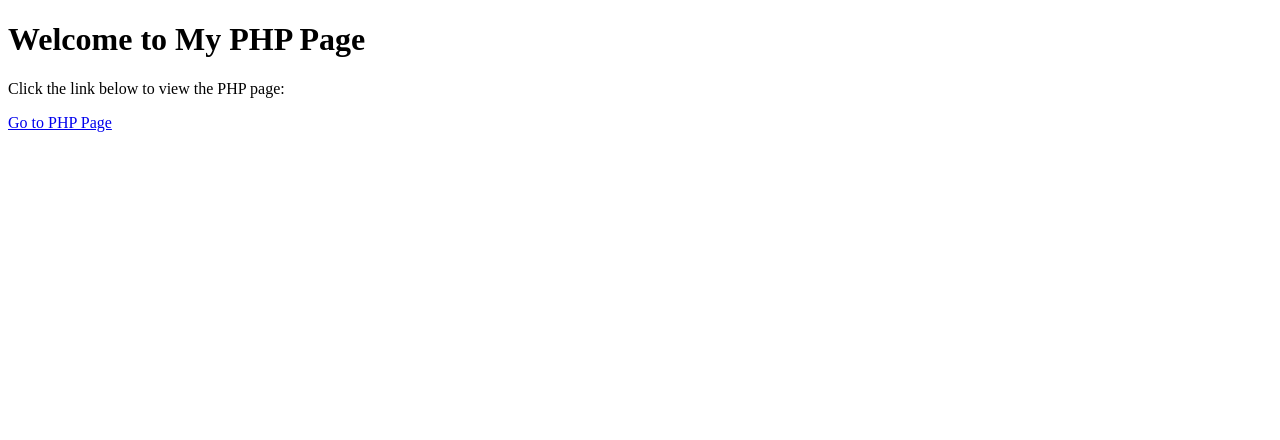
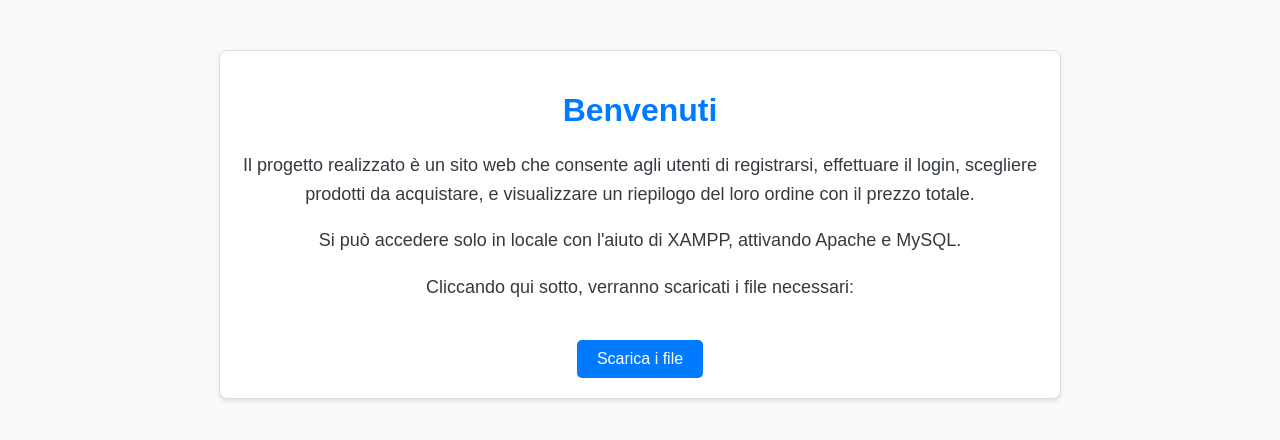
Before and after one commit to franciizor/capolavoro, a PHP site: page / in a window 1280 px wide. Shown: the top 440 px of the page. Run offline with PHP 8.4, Linux system fonts and the light colour scheme.

Commit message:
ultime sistemazioni

```diff
--- a/index.html
+++ b/index.html
@@ -1,11 +1,56 @@
 <!DOCTYPE html>
-<html>
+<html lang="it">
 <head>
-    <title>My PHP Page</title>
+    <meta charset="UTF-8">
+    <meta name="viewport" content="width=device-width, initial-scale=1.0">
+    <title>Progetto PHP</title>
+    <style>
+        body {
+            font-family: Arial, sans-serif;
+            background-color: #f8f9fa;
+            color: #343a40;
+            margin: 0;
+            padding: 0;
+            text-align: center;
+        }
+        .container {
+            max-width: 800px;
+            margin: 50px auto;
+            padding: 20px;
+            background-color: #ffffff;
+            border: 1px solid #ddd;
+            border-radius: 8px;
+            box-shadow: 0 2px 4px rgba(0, 0, 0, 0.1);
+        }
+        h1 {
+            color: #007bff;
+        }
+        p {
+            font-size: 18px;
+            line-height: 1.6;
+        }
+        a {
+            display: inline-block;
+            margin-top: 20px;
+            padding: 10px 20px;
+            color: #ffffff;
+            background-color: #007bff;
+            text-decoration: none;
+            border-radius: 5px;
+            transition: background-color 0.3s;
+        }
+        a:hover {
+            background-color: #0056b3;
+        }
+    </style>
 </head>
 <body>
-    <h1>Welcome to My PHP Page</h1>
-    <p>Click the link below to view the PHP page:</p>
-    <a href="login.php">Go to PHP Page</a>
+    <div class="container">
+        <h1>Benvenuti</h1>
+        <p>Il progetto realizzato è un sito web che consente agli utenti di registrarsi, effettuare il login, scegliere prodotti da acquistare, e visualizzare un riepilogo del loro ordine con il prezzo totale.</p>
+        <p>Si può accedere solo in locale con l'aiuto di XAMPP, attivando Apache e MySQL.</p>
+        <p>Cliccando qui sotto, verranno scaricati i file necessari:</p>
+        <a href="login.php" download>Scarica i file</a>
+    </div>
 </body>
 </html>
--- a/user.json
+++ /dev/null
@@ -1 +0,0 @@
-[{"nome":"Andrea","cognome":"Accordino","email":"andrea.accordino@itiscannizzaro.edu.it","password":"asd"}]
```
Also changed, not shown: login.php (+15 -12 lines), profile.php (+4 -10 lines), register.php (+2 -10 lines).
